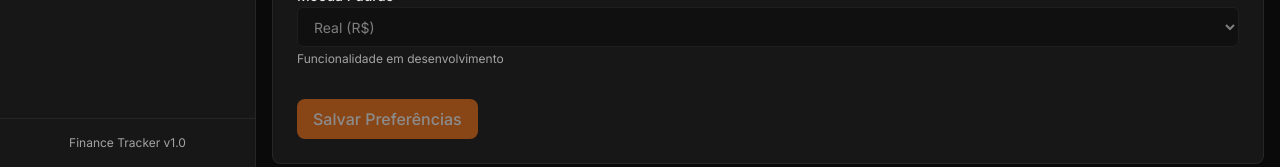
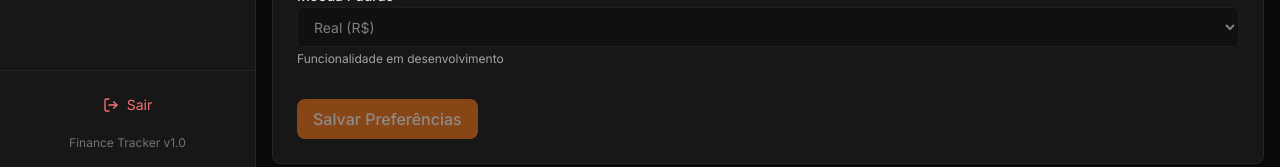
Before and after one commit to fabiojr0/finance-tracker, a Next.js app: page /configuracoes in a window 1280 px wide. Shown: the part 633-800 px from the top of the page. Built offline with nearby package versions, Linux system fonts and the light colour scheme; no server answers; the database is empty.

Commit message:
Add Google OAuth functionality placeholders in LoginForm and SignupForm components, and implement user sign-out feature in Sidebar with updated useUser hook for session management.

```diff
--- a/components/layout/sidebar.tsx
+++ b/components/layout/sidebar.tsx
@@ -10,8 +10,10 @@
   BarChart3,
   Settings,
   X,
+  LogOut,
 } from 'lucide-react'
 import { UI_TEXT } from '@/lib/constants/ui-text'
+import { useUser } from '@/lib/hooks/use-user'
 
 interface SidebarProps {
   isOpen?: boolean
@@ -48,6 +50,7 @@
 
 export function Sidebar({ isOpen = true, onClose }: SidebarProps) {
   const pathname = usePathname()
+  const { user, signOut } = useUser()
 
   return (
     <>
@@ -107,8 +110,20 @@
           </nav>
 
           {/* Footer */}
-          <div className="p-4 border-t border-neutral-800">
-            <p className="text-xs text-neutral-400 text-center">
+          <div className="p-4 border-t border-neutral-800 space-y-3">
+            {user && (
+              <p className="text-xs text-neutral-400 text-center truncate px-2">
+                {user.email}
+              </p>
+            )}
+            <button
+              onClick={signOut}
+              className="flex items-center justify-center gap-2 w-full px-4 py-2 text-sm text-red-400 hover:bg-neutral-800 rounded-lg transition-colors"
+            >
+              <LogOut className="h-4 w-4" />
+              <span>{UI_TEXT.auth.logout}</span>
+            </button>
+            <p className="text-xs text-neutral-500 text-center">
               Finance Tracker v1.0
             </p>
           </div>
--- a/lib/hooks/use-user.ts
+++ b/lib/hooks/use-user.ts
@@ -1,12 +1,14 @@
 'use client'
 
-import { useEffect, useState } from 'react'
+import { useEffect, useState, useCallback } from 'react'
+import { useRouter } from 'next/navigation'
 import { createClient } from '@/lib/supabase/client'
 import { User } from '@supabase/supabase-js'
 
 export function useUser() {
   const [user, setUser] = useState<User | null>(null)
   const [loading, setLoading] = useState(true)
+  const router = useRouter()
 
   useEffect(() => {
     const supabase = createClient()
@@ -28,5 +30,12 @@
     return () => subscription.unsubscribe()
   }, [])
 
-  return { user, loading }
+  const signOut = useCallback(async () => {
+    const supabase = createClient()
+    await supabase.auth.signOut()
+    router.push('/login')
+    router.refresh()
+  }, [router])
+
+  return { user, loading, signOut }
 }
--- a/lib/supabase/middleware.ts
+++ b/lib/supabase/middleware.ts
@@ -39,6 +39,7 @@
     !user &&
     !request.nextUrl.pathname.startsWith('/login') &&
     !request.nextUrl.pathname.startsWith('/cadastro') &&
+    !request.nextUrl.pathname.startsWith('/api/auth') &&
     request.nextUrl.pathname !== '/'
   ) {
     const url = request.nextUrl.clone()
```
Also changed, not shown: components/auth/login-form.tsx (+61 -0 lines), components/auth/signup-form.tsx (+61 -0 lines).
